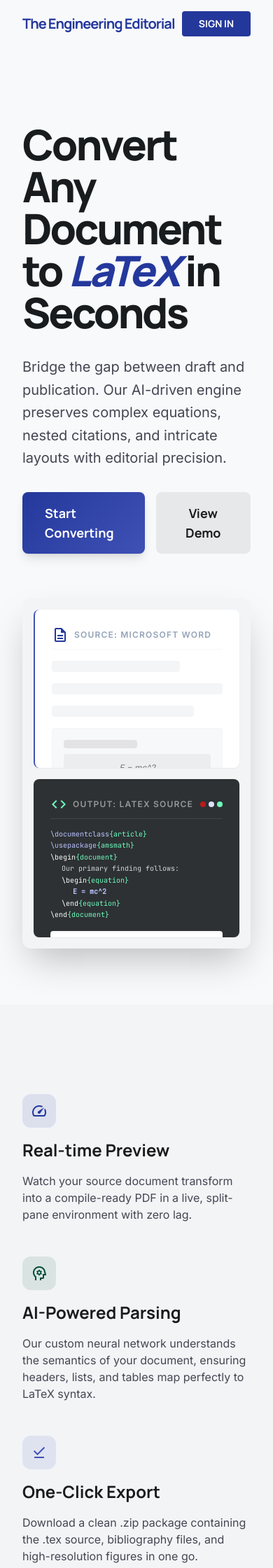
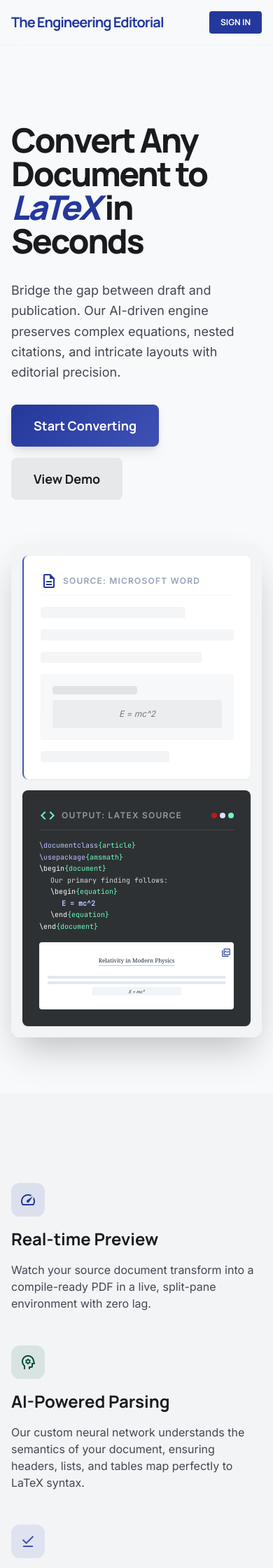
Before and after one commit to omaralaye/latexgenius, a Django app: page / in a window 390 px wide. Shown: the top 2240 px of the page at 70% size. Run offline with Django 5.2, Linux system fonts and the light colour scheme; some libraries are stand-ins or nearby versions.

Commit message:
Make layout fully responsive with 100% width containers and Flexbox
Refactored all application templates (Landing, Dashboard, Editor, Templates, Login, Signup) to follow a consistent responsive design strategy.

Key changes:
- Replaced fixed-width and grid layouts with fluid Flexbox distribution.
- Wrapped core content in `w-full max-w-7xl mx-auto` containers for centered alignment across devices.
- Added custom 'xs' (475px) breakpoint to Tailwind configuration in `base.html`.
- Ensured critical navigation elements, including the Logout link, remain accessible on mobile viewports.
- Verified visual consistency and responsiveness using Playwright mobile emulation.

Co-authored-by: omaralaye <199628096+omaralaye@users.noreply.github.com>

```diff
--- a/myapp/templates/base.html
+++ b/myapp/templates/base.html
@@ -73,6 +73,14 @@
                         "body": ["Inter"],
                         "label": ["Inter"],
                         "mono": ["JetBrains Mono"]
+                    },
+                    "screens": {
+                        "xs": "475px",
+                        "sm": "640px",
+                        "md": "768px",
+                        "lg": "1024px",
+                        "xl": "1280px",
+                        "2xl": "1536px",
                     }
                 },
             },
--- a/myapp/templates/components/footer.html
+++ b/myapp/templates/components/footer.html
@@ -1,11 +1,14 @@
 <footer class="w-full border-t border-outline-variant/15 bg-surface-container-low">
-    <div class="grid grid-cols-1 md:grid-cols-4 gap-12 px-8 py-16 max-w-7xl mx-auto">
-        <div class="md:col-span-1">
+    <div class="w-full max-w-7xl mx-auto px-4 sm:px-6 lg:px-8 py-16">
+        <div class="flex flex-col md:flex-row flex-wrap justify-between gap-12">
+            <div class="md:w-1/3 lg:w-1/4">
                 <div class="text-lg font-black text-slate-900 mb-4">The Engineering Editorial</div>
                 <p class="font-body text-sm text-slate-500 leading-relaxed">
                     Setting the standard for technical precision. Document conversion built by engineers, for engineers.
                 </p>
             </div>
+
+            <div class="flex flex-wrap gap-12 md:gap-16 lg:gap-24">
                 <div>
                     <h5 class="text-primary font-bold mb-4 uppercase tracking-widest text-xs">Product</h5>
                     <ul class="space-y-3 font-body text-sm">
@@ -30,12 +33,15 @@
                     </ul>
                 </div>
             </div>
-    <div class="max-w-7xl mx-auto px-8 pb-8 flex flex-col md:flex-row justify-between items-center border-t border-outline-variant/5 pt-8">
-        <p class="font-body text-xs text-slate-400">© 2024 The Engineering Editorial. Precision in every equation.</p>
-        <div class="flex gap-6 mt-4 md:mt-0">
+        </div>
+
+        <div class="mt-16 pt-8 border-t border-outline-variant/5 flex flex-col md:flex-row justify-between items-center gap-4">
+            <p class="font-body text-xs text-slate-400 text-center md:text-left">© 2024 The Engineering Editorial. Precision in every equation.</p>
+            <div class="flex gap-6">
                 <span class="material-symbols-outlined text-slate-400 cursor-pointer hover:text-primary transition-colors">terminal</span>
                 <span class="material-symbols-outlined text-slate-400 cursor-pointer hover:text-primary transition-colors">data_object</span>
                 <span class="material-symbols-outlined text-slate-400 cursor-pointer hover:text-primary transition-colors">shield</span>
             </div>
         </div>
+    </div>
 </footer>
--- a/myapp/templates/components/navbar.html
+++ b/myapp/templates/components/navbar.html
@@ -1,18 +1,22 @@
-<nav class="fixed top-0 w-full z-50 glass-nav">
-    <div class="flex justify-between items-center px-8 py-4 max-w-7xl mx-auto">
-        <a href="{% url 'landing' %}" class="text-xl font-bold tracking-tighter text-primary font-headline">The Engineering Editorial</a>
-        <div class="hidden md:flex gap-8 items-center">
+<nav class="fixed top-0 w-full z-50 glass-nav border-b border-outline-variant/10">
+    <div class="w-full max-w-7xl mx-auto px-4 sm:px-6 lg:px-8">
+        <div class="flex justify-between items-center py-4 gap-4">
+            <a href="{% url 'landing' %}" class="text-xl font-bold tracking-tighter text-primary font-headline shrink-0">The Engineering Editorial</a>
+
+            <div class="hidden md:flex flex-1 justify-center gap-8 items-center">
                 <a class="font-headline font-bold tracking-tight text-sm uppercase {% if request.resolver_match.url_name == 'landing' %}text-primary border-b-2 border-primary pb-1{% else %}text-slate-600 hover:text-primary transition-colors duration-200{% endif %}" href="{% url 'landing' %}">Features</a>
                 <a class="font-headline font-bold tracking-tight text-sm uppercase {% if request.resolver_match.url_name == 'templates' %}text-primary border-b-2 border-primary pb-1{% else %}text-slate-600 hover:text-primary transition-colors duration-200{% endif %}" href="{% url 'templates' %}">Templates</a>
                 <a class="font-headline font-bold tracking-tight text-sm uppercase text-slate-600 hover:text-primary transition-colors duration-200" href="#">Pricing</a>
             </div>
-        <div class="flex items-center gap-4">
+
+            <div class="flex items-center gap-4 shrink-0">
                 {% if user.is_authenticated %}
-                <a href="{% url 'dashboard' %}" class="bg-primary hover:opacity-80 active:scale-[0.98] transition-all px-6 py-2 rounded font-headline font-bold text-sm uppercase text-on-primary">Dashboard</a>
+                    <a href="{% url 'dashboard' %}" class="bg-primary hover:opacity-80 active:scale-[0.98] transition-all px-4 sm:px-6 py-2 rounded font-headline font-bold text-xs sm:text-sm uppercase text-on-primary whitespace-nowrap">Dashboard</a>
                     <a href="{% url 'logout' %}" class="text-slate-600 hover:text-primary transition-colors duration-200 font-headline font-bold text-sm uppercase">Logout</a>
                 {% else %}
-                <a href="{% url 'login' %}" class="bg-primary hover:opacity-80 active:scale-[0.98] transition-all px-6 py-2 rounded font-headline font-bold text-sm uppercase text-on-primary">Sign In</a>
+                    <a href="{% url 'login' %}" class="bg-primary hover:opacity-80 active:scale-[0.98] transition-all px-4 sm:px-6 py-2 rounded font-headline font-bold text-xs sm:text-sm uppercase text-on-primary whitespace-nowrap">Sign In</a>
                 {% endif %}
             </div>
         </div>
+    </div>
 </nav>
--- a/myapp/templates/pages/landingpage.html
+++ b/myapp/templates/pages/landingpage.html
@@ -5,27 +5,27 @@
 {% block content %}
 <main class="pt-24">
     <!-- Hero Section -->
-    <section class="max-w-7xl mx-auto px-8 py-20">
-        <div class="grid grid-cols-1 lg:grid-cols-12 gap-16 items-center">
-            <div class="lg:col-span-5 space-y-8">
-                <h1 class="text-6xl md:text-7xl font-headline font-extrabold tracking-tighter leading-none text-on-surface">
+    <section class="w-full px-4 sm:px-6 lg:px-8 py-20">
+        <div class="max-w-7xl mx-auto flex flex-col lg:flex-row gap-16 items-center">
+            <div class="lg:w-5/12 space-y-8">
+                <h1 class="text-5xl sm:text-6xl md:text-7xl font-headline font-extrabold tracking-tighter leading-none text-on-surface">
                     Convert Any Document to <span class="text-primary italic">LaTeX</span> in Seconds
                 </h1>
-                <p class="text-xl text-on-surface-variant leading-relaxed max-w-lg">
+                <p class="text-lg sm:text-xl text-on-surface-variant leading-relaxed max-w-lg">
                     Bridge the gap between draft and publication. Our AI-driven engine preserves complex equations, nested citations, and intricate layouts with editorial precision.
                 </p>
-                <div class="flex items-center gap-4">
-                    <a href="{% if user.is_authenticated %}{% url 'dashboard' %}{% else %}{% url 'signup' %}{% endif %}" class="editorial-gradient text-on-primary px-8 py-4 rounded-lg font-headline font-bold text-lg shadow-lg hover:opacity-90 active:scale-95 transition-all">
+                <div class="flex flex-wrap items-center gap-4">
+                    <a href="{% if user.is_authenticated %}{% url 'dashboard' %}{% else %}{% url 'signup' %}{% endif %}" class="editorial-gradient text-on-primary px-8 py-4 rounded-lg font-headline font-bold text-lg shadow-lg hover:opacity-90 active:scale-95 transition-all whitespace-nowrap">
                         Start Converting
                     </a>
-                    <button class="bg-surface-container-high text-on-surface px-8 py-4 rounded-lg font-headline font-bold text-lg hover:bg-surface-container-highest transition-all">
+                    <button class="bg-surface-container-high text-on-surface px-8 py-4 rounded-lg font-headline font-bold text-lg hover:bg-surface-container-highest transition-all whitespace-nowrap">
                         View Demo
                     </button>
                 </div>
             </div>
             <!-- Hero Visual: Split Screen Mockup -->
-            <div class="lg:col-span-7 relative">
-                <div class="bg-surface-container-low rounded-xl p-4 shadow-2xl relative overflow-hidden flex flex-col md:flex-row gap-4 h-[500px]">
+            <div class="lg:w-7/12 w-full relative">
+                <div class="bg-surface-container-low rounded-xl p-4 shadow-2xl relative overflow-hidden flex flex-col sm:flex-row gap-4 min-h-[400px] lg:h-[500px]">
                     <!-- Word Side -->
                     <div class="flex-1 bg-surface-container-lowest rounded-lg p-6 shadow-sm overflow-hidden border-l-2 border-surface-tint">
                         <div class="flex items-center gap-2 mb-4 border-b border-outline-variant/15 pb-2">
@@ -87,23 +87,23 @@
 
     <!-- Features Section -->
     <section class="bg-surface-container-low py-32">
-        <div class="max-w-7xl mx-auto px-8">
-            <div class="grid grid-cols-1 md:grid-cols-3 gap-12">
-                <div class="space-y-4">
+        <div class="w-full max-w-7xl mx-auto px-4 sm:px-6 lg:px-8">
+            <div class="flex flex-col md:flex-row justify-between gap-12">
+                <div class="flex-1 min-w-[280px] space-y-4">
                     <div class="w-12 h-12 rounded-xl bg-primary/10 flex items-center justify-center">
                         <span class="material-symbols-outlined text-primary">speed</span>
                     </div>
                     <h3 class="text-2xl font-headline font-bold">Real-time Preview</h3>
                     <p class="text-on-surface-variant">Watch your source document transform into a compile-ready PDF in a live, split-pane environment with zero lag.</p>
                 </div>
-                <div class="space-y-4">
+                <div class="flex-1 min-w-[280px] space-y-4">
                     <div class="w-12 h-12 rounded-xl bg-tertiary/10 flex items-center justify-center">
                         <span class="material-symbols-outlined text-tertiary">psychology</span>
                     </div>
                     <h3 class="text-2xl font-headline font-bold">AI-Powered Parsing</h3>
                     <p class="text-on-surface-variant">Our custom neural network understands the semantics of your document, ensuring headers, lists, and tables map perfectly to LaTeX syntax.</p>
                 </div>
-                <div class="space-y-4">
+                <div class="flex-1 min-w-[280px] space-y-4">
                     <div class="w-12 h-12 rounded-xl bg-primary-container/10 flex items-center justify-center">
                         <span class="material-symbols-outlined text-primary-container">download_done</span>
                     </div>
@@ -115,12 +115,12 @@
     </section>
 
     <!-- Template Section -->
-    <section class="py-32 max-w-7xl mx-auto px-8">
+    <section class="py-32 w-full max-w-7xl mx-auto px-4 sm:px-6 lg:px-8">
         <div class="mb-16">
-            <h2 class="text-4xl font-headline font-extrabold tracking-tight">The Precision Templates</h2>
-            <p class="text-on-surface-variant mt-4 max-w-2xl">Standardize your output with high-performance templates designed for the world's leading journals and institutions.</p>
+            <h2 class="text-3xl sm:text-4xl font-headline font-extrabold tracking-tight text-center md:text-left">The Precision Templates</h2>
+            <p class="text-on-surface-variant mt-4 max-w-2xl text-center md:text-left">Standardize your output with high-performance templates designed for the world's leading journals and institutions.</p>
         </div>
-        <div class="grid grid-cols-1 sm:grid-cols-2 lg:grid-cols-4 gap-6">
+        <div class="flex flex-wrap justify-center md:justify-start gap-6">
             <!-- Card 1 -->
             <div class="group bg-surface-container-lowest rounded-xl p-6 transition-all duration-300 hover:surface-bright hover:-translate-y-2">
                 <div class="aspect-[3/4] bg-surface-container rounded-lg mb-6 overflow-hidden relative border border-outline-variant/15">
@@ -157,10 +157,10 @@
     </section>
 
     <!-- CTA Canvas -->
-    <section class="max-w-7xl mx-auto px-8 pb-32">
-        <div class="editorial-gradient rounded-3xl p-16 text-center text-on-primary shadow-2xl relative overflow-hidden">
+    <section class="w-full max-w-7xl mx-auto px-4 sm:px-6 lg:px-8 pb-32">
+        <div class="editorial-gradient rounded-3xl p-8 sm:p-16 text-center text-on-primary shadow-2xl relative overflow-hidden">
             <div class="absolute inset-0 opacity-10 bg-[radial-gradient(circle_at_center,_var(--tw-gradient-stops))] from-white via-transparent to-transparent"></div>
-            <h2 class="text-5xl font-headline font-extrabold mb-8 relative z-10 leading-tight">Ready to elevate your <br/>technical documentation?</h2>
+            <h2 class="text-3xl sm:text-4xl lg:text-5xl font-headline font-extrabold mb-8 relative z-10 leading-tight">Ready to elevate your <br class="hidden sm:block"/>technical documentation?</h2>
             <div class="relative z-10 flex flex-col sm:flex-row justify-center gap-4">
                 <a href="{% if user.is_authenticated %}{% url 'dashboard' %}{% else %}{% url 'signup' %}{% endif %}" class="bg-white text-primary px-10 py-5 rounded-xl font-headline font-extrabold text-xl shadow-lg hover:bg-surface-bright transition-all">Start For Free</a>
                 <button class="bg-primary-container/20 border border-white/30 backdrop-blur-sm text-on-primary px-10 py-5 rounded-xl font-headline font-extrabold text-xl hover:bg-primary-container/40 transition-all">Request API Access</button>
--- a/myapp/templates/pages/templatespage.html
+++ b/myapp/templates/pages/templatespage.html
@@ -55,7 +55,7 @@
 </aside>
 
 <!-- Main Content -->
-<main class="md:ml-64 pt-20 pb-12 px-6 md:px-12">
+<main class="md:ml-64 min-h-screen flex flex-col">
     <!-- Top Nav Replacement for this layout -->
     <header class="bg-slate-50/80 backdrop-blur-md fixed top-0 right-0 left-0 md:left-64 z-40 flex justify-between items-center px-6 py-3 border-b border-outline-variant/5">
         <div class="flex items-center gap-8">
@@ -77,8 +77,9 @@
         </div>
     </header>
 
+    <div class="pt-24 px-4 sm:px-6 lg:px-8 pb-12 w-full max-w-7xl mx-auto flex-1">
         <!-- Header Section -->
-    <header class="mb-12 mt-8 max-w-4xl">
+        <header class="mb-12 max-w-4xl">
             <h2 class="font-headline text-4xl md:text-5xl font-extrabold tracking-tight text-on-surface mb-4">The Engineering Editorial</h2>
             <p class="text-on-surface-variant text-lg max-w-2xl font-body leading-relaxed">Select a high-fidelity template to begin your technical composition. Every layout is optimized for precision and clarity.</p>
         </header>
@@ -165,6 +166,7 @@
             </div>
         </div>
     </section>
+    </div>
 </main>
 
 <!-- BottomNavBar (Mobile Only) -->
```
Also changed, not shown: myapp/templates/pages/dashboardpage.html (+16 -15 lines), myapp/templates/pages/editor.html (+21 -19 lines), myapp/templates/pages/login.html (+8 -8 lines), myapp/templates/pages/signup.html (+10 -8 lines). Lines whose indentation alone changed are shown as unchanged.
